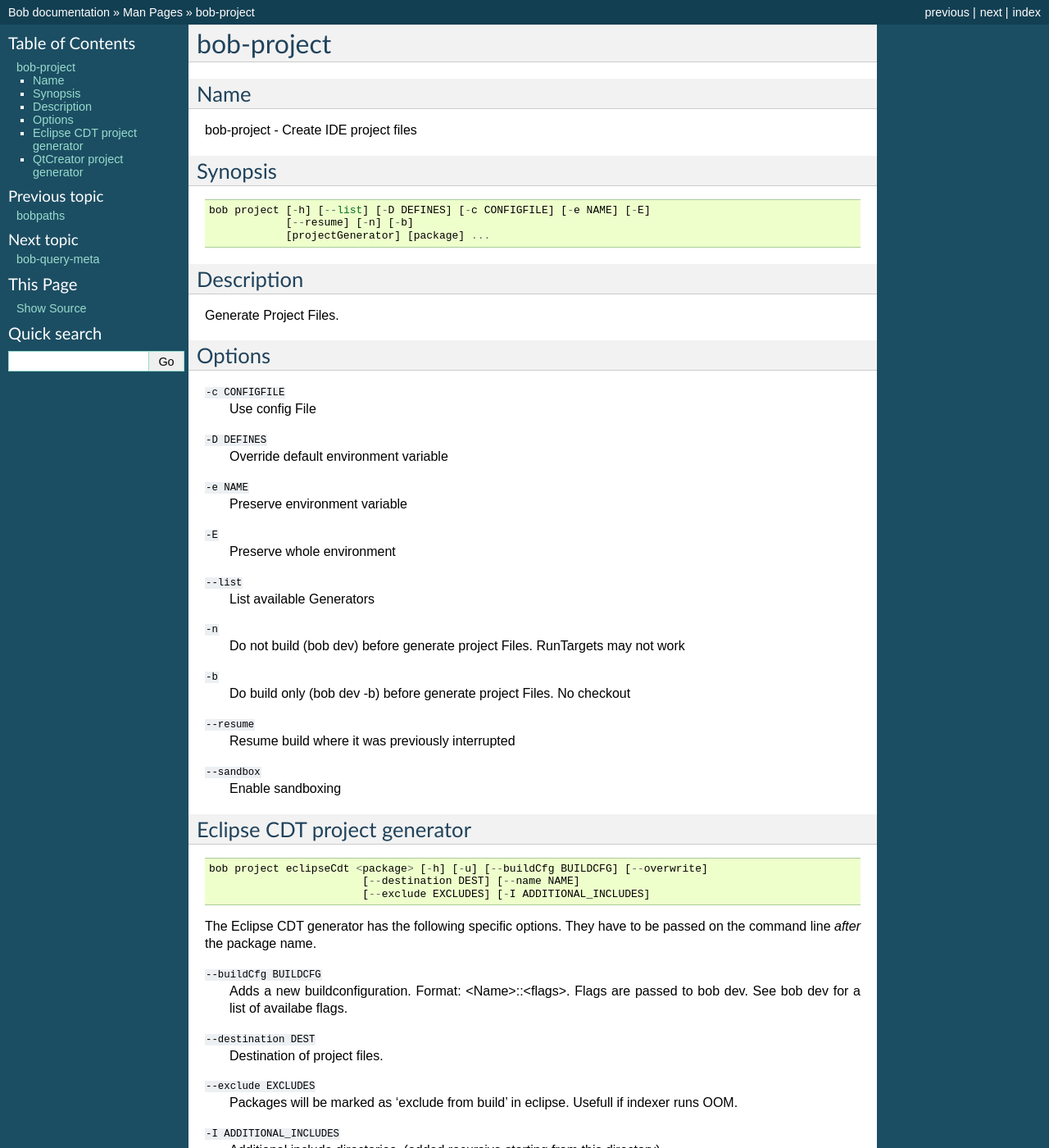
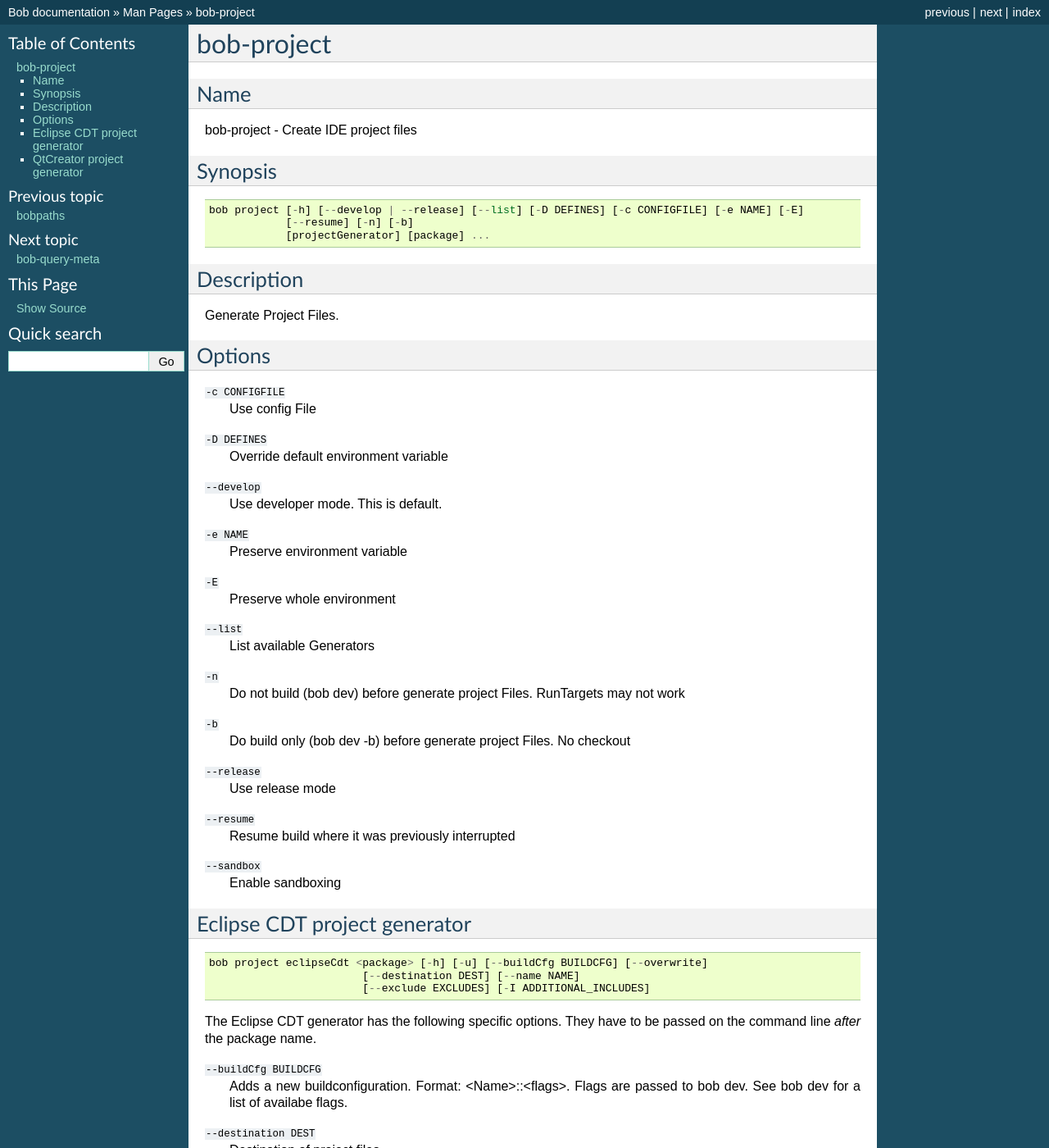
Before and after one commit to BobBuildTool/bob, a Sphinx documentation site: the page built from doc/manpages/bob-project.rst, in a window 1280 px wide and 1400 px high. Shown: the whole window at 82% size. Built offline with Sphinx 7.4.7, drawn with Linux system fonts in a browser that asks for light colours; formulas are drawn with MathJax 3; the version number could not be read and is left out.

Commit message:
doc: add --develop and --release to manpage

```diff
--- a/doc/manpages/bob-project.rst
+++ b/doc/manpages/bob-project.rst
@@ -13,7 +13,7 @@
 
 ::
 
-    bob project [-h] [--list] [-D DEFINES] [-c CONFIGFILE] [-e NAME] [-E]
+    bob project [-h] [--develop | --release] [--list] [-D DEFINES] [-c CONFIGFILE] [-e NAME] [-E]
                 [--resume] [-n] [-b]
                 [projectGenerator] [package] ...
 
@@ -32,6 +32,9 @@
 ``-D DEFINES``
     Override default environment variable
 
+``--develop``
+    Use developer mode. This is default.
+
 ``-e NAME``
     Preserve environment variable
 
@@ -47,6 +50,9 @@
 
 ``-b``
     Do build only (bob dev -b) before generate project Files. No checkout
+
+``--release``
+    Use release mode
 
 ``--resume``
     Resume build where it was previously interrupted
```
